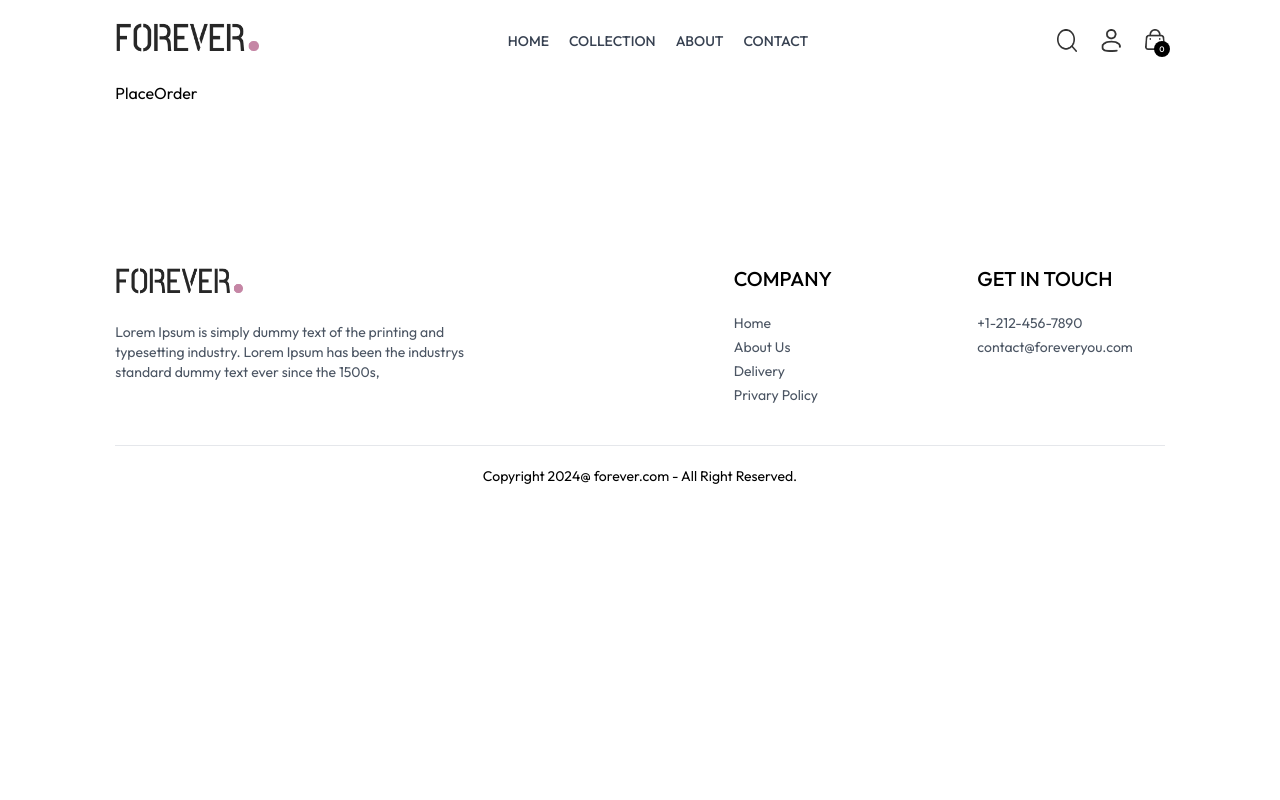
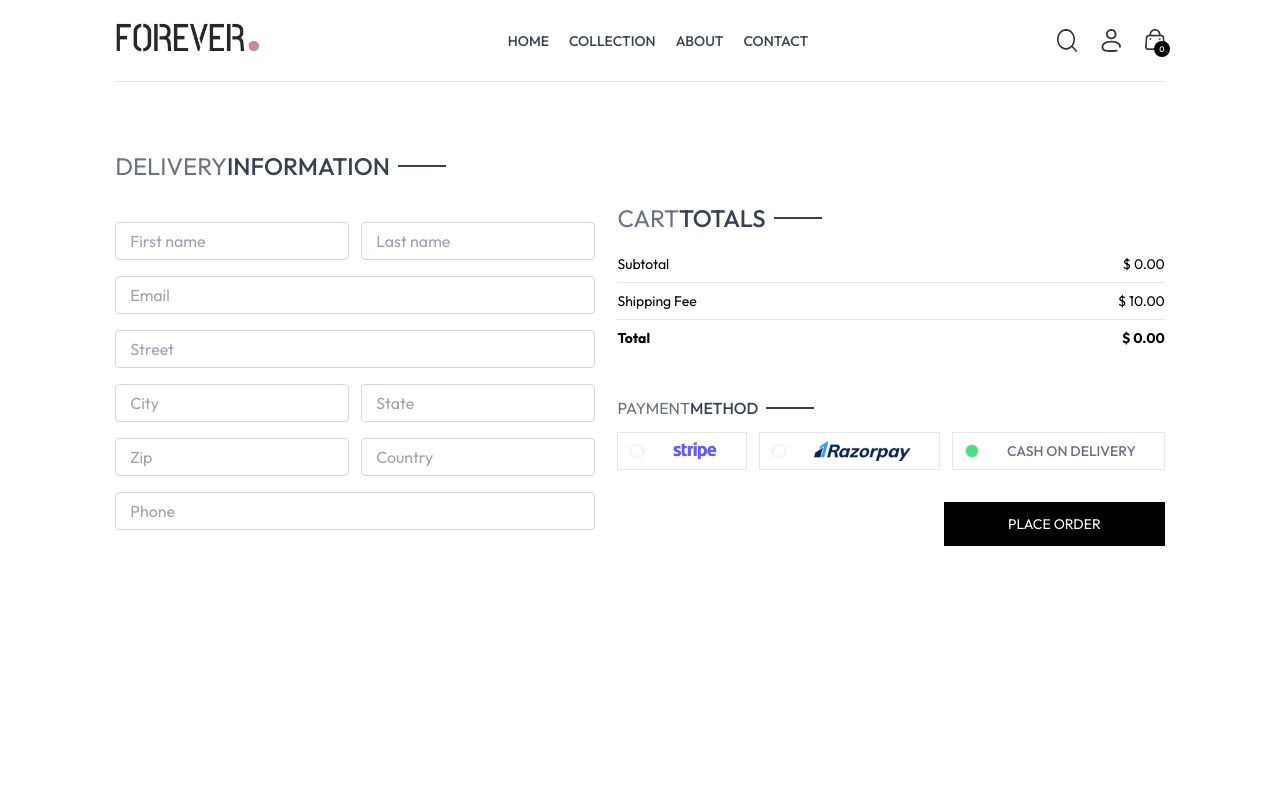
Before and after one commit to sheptianbagjautama/react-ecommerce, a React (Vite) app in the folder frontend/: page /place-order in a window 1280 px wide. Shown: the top 800 px of the page. Built offline with nearby package versions, Linux system fonts and the light colour scheme.

Commit message:
Develop PlaceOrder page

```diff
--- a/frontend/src/pages/PlaceOrder.jsx
+++ b/frontend/src/pages/PlaceOrder.jsx
@@ -1,7 +1,130 @@
-import React from "react";
+import React, { useContext, useState } from "react";
+import Title from "../components/Title";
+import CartTotal from "../components/CartTotal";
+import { assets } from "../assets/assets";
+import { ShopContext } from "../context/ShopContext";
 
 const PlaceOrder = () => {
-  return <div>PlaceOrder</div>;
+  const [method, setMethod] = useState("cod");
+  const { navigate } = useContext(ShopContext);
+
+  return (
+    <div className="flex flex-col sm:flex-row justify-between gap-4 pt-5 sm:pt-14 min-h-[80vh] border-t">
+      {/* LEFT SIDE */}
+      <div className="flex flex-col gap-4 w-full sm:max-w-[480px]">
+        <div className="text-xl sm:text-2xl my-3">
+          <Title text1="DELIVERY" text2="INFORMATION" />
+        </div>
+        <div className="flex gap-3">
+          <input
+            className="border border-gray-300 rounded py-1.5 px-3.5 w-full"
+            placeholder="First name"
+            type="text"
+          />
+          <input
+            className="border border-gray-300 rounded py-1.5 px-3.5 w-full"
+            placeholder="Last name"
+            type="text"
+          />
+        </div>
+        <input
+          className="border border-gray-300 rounded py-1.5 px-3.5 w-full"
+          placeholder="Email"
+          type="email"
+        />
+        <input
+          className="border border-gray-300 rounded py-1.5 px-3.5 w-full"
+          placeholder="Street"
+          type="text"
+        />
+        <div className="flex gap-3">
+          <input
+            className="border border-gray-300 rounded py-1.5 px-3.5 w-full"
+            placeholder="City"
+            type="text"
+          />
+          <input
+            className="border border-gray-300 rounded py-1.5 px-3.5 w-full"
+            placeholder="State"
+            type="text"
+          />
+        </div>
+        <div className="flex gap-3">
+          <input
+            className="border border-gray-300 rounded py-1.5 px-3.5 w-full"
+            placeholder="Zip"
+            type="number"
+          />
+          <input
+            className="border border-gray-300 rounded py-1.5 px-3.5 w-full"
+            placeholder="Country"
+            type="text"
+          />
+        </div>
+        <input
+          className="border border-gray-300 rounded py-1.5 px-3.5 w-full"
+          placeholder="Phone"
+          type="number"
+        />
+      </div>
+
+      {/* RIGHT SIDE */}
+      <div className="mt-8">
+        <div className="mt-8 min-w-80">
+          <CartTotal />
+        </div>
+        <div className="mt-12">
+          <Title text1="PAYMENT" text2="METHOD" />
+          {/* PAYMENT METHOD SELECTION  */}
+          <div className="flex gap-3 flex-col lg:flex-row">
+            <div
+              onClick={() => setMethod("stripe")}
+              className="flex items-center gap-3 border p-2 px-3 cursor-pointer"
+            >
+              <p
+                className={`min-w-3.5 h-3.5 border rounded-full ${
+                  method === "stripe" ? "bg-green-400" : ""
+                }`}
+              ></p>
+              <img src={assets.stripe_logo} alt="" className="h-5 mx-4" />
+            </div>
+            <div
+              onClick={() => setMethod("razorpay")}
+              className="flex items-center gap-3 border p-2 px-3 cursor-pointer"
+            >
+              <p
+                className={`min-w-3.5 h-3.5 border rounded-full ${
+                  method === "razorpay" ? "bg-green-400" : ""
+                }`}
+              ></p>
+              <img src={assets.razorpay_logo} alt="" className="h-5 mx-4" />
+            </div>
+            <div
+              onClick={() => setMethod("cod")}
+              className="flex items-center gap-3 border p-2 px-3 cursor-pointer"
+            >
+              <p
+                className={`min-w-3.5 h-3.5 border rounded-full ${
+                  method === "cod" ? "bg-green-400" : ""
+                }`}
+              ></p>
+              <p className="text-gray-500 text-sm font-medium mx-4">
+                CASH ON DELIVERY
+              </p>
+            </div>
+          </div>
+        </div>
+        <div className="w-full text-end mt-8">
+          <button
+            onClick={() => navigate("/orders")}
+            className="bg-black text-white px-16 py-3 text-sm"
+          >
+            PLACE ORDER
+          </button>
+        </div>
+      </div>
+    </div>
+  );
 };
 
 export default PlaceOrder;
```
